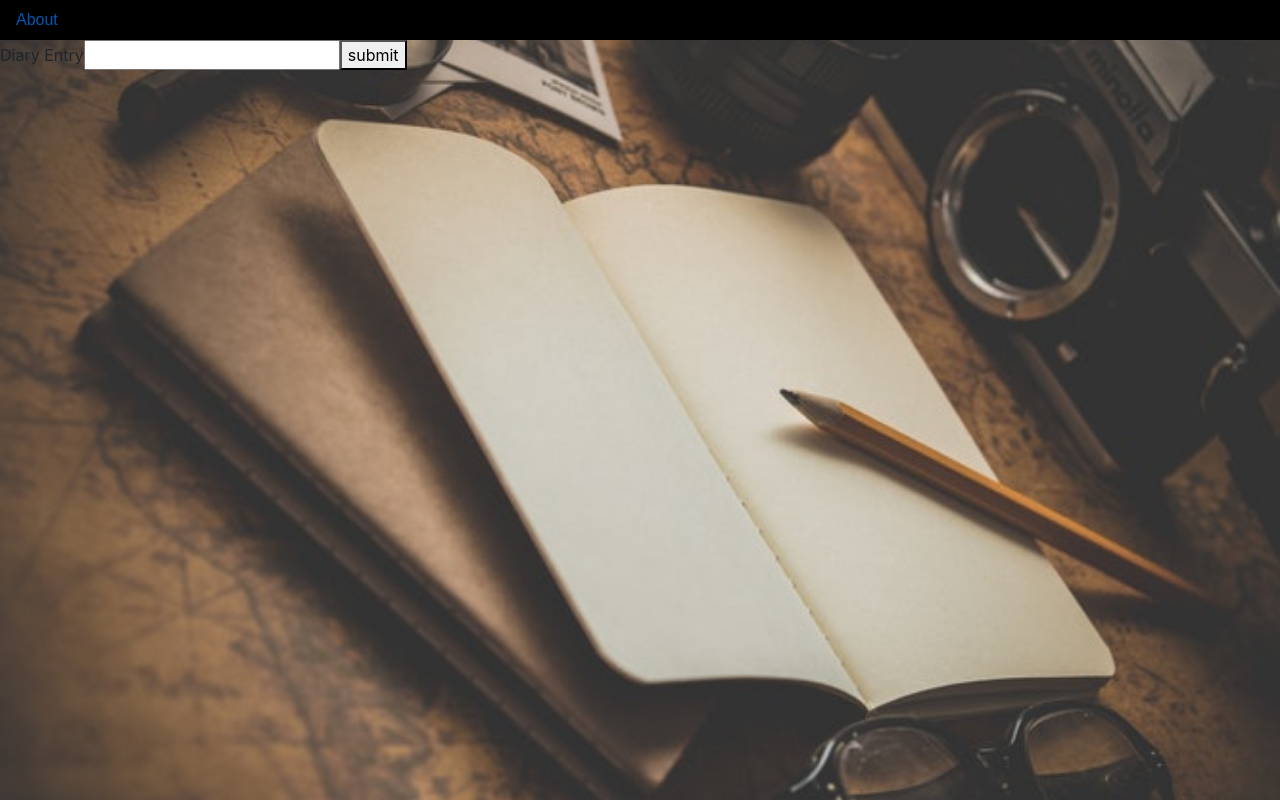
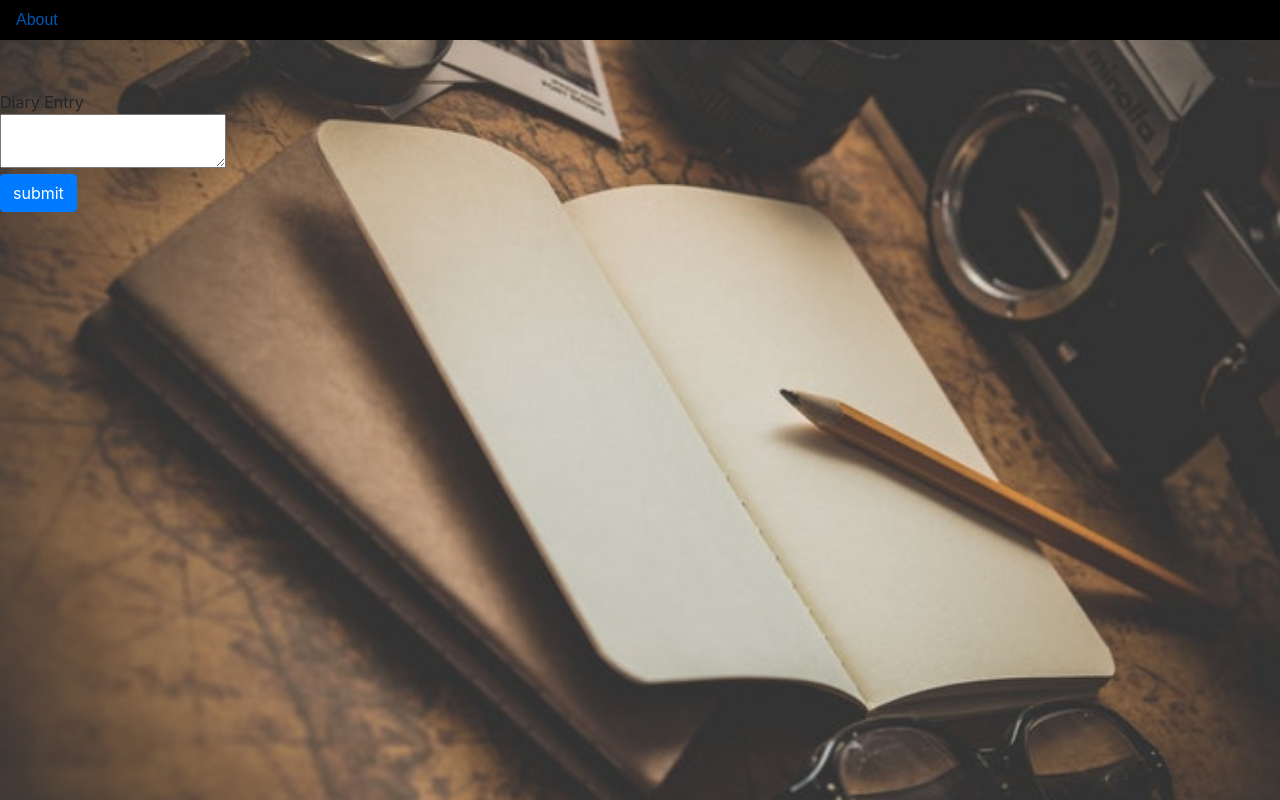
Before and after one commit to cmgonzales/react-diary, a React (Create React App) app: page / in a window 1280 px wide. Built offline with nearby package versions, Linux system fonts and the light colour scheme.

Commit message:
added text field

```diff
--- a/src/App.css
+++ b/src/App.css
@@ -37,3 +37,8 @@ body{
   background-repeat: norepeat;
   background-size: cover;
 }
+
+.title{
+  padding-top: 50px;
+  margin: 0 auto !important;
+}
--- a/src/User.jsx
+++ b/src/User.jsx
@@ -1,5 +1,5 @@
 import React, { Component } from 'react';
-import { label, input, } from 'reactstrap';
+import { label, textarea, Button } from 'reactstrap';
 import List from './inputs';
 
 class User extends Component {
@@ -37,9 +37,11 @@ handleSubmit(e){
       <div>
 
       <label className = "title">Diary Entry
-      <input type="text" value={this.state.value}   onChange={this.handleChange} />
+      <br/>
+      <textarea type="text" value={this.state.value}   onChange={this.handleChange} />
       </label>
-      <button value = {this.state.value} onClick = {this.handleSubmit}>submit</button>
+      <br/>
+      <Button color="primary"  value = {this.state.value} onClick = {this.handleSubmit}>submit</Button>
       <List ans={this.state.ans} />
      </div>
     );
--- a/src/index.js
+++ b/src/index.js
@@ -1,6 +1,7 @@
 import React from 'react';
 import ReactDOM from 'react-dom';
 import './index.css';
+import './App.css'
 import App from './App.js';
 import registerServiceWorker from './registerServiceWorker';
 import 'bootstrap/dist/css/bootstrap.min.css';
```
